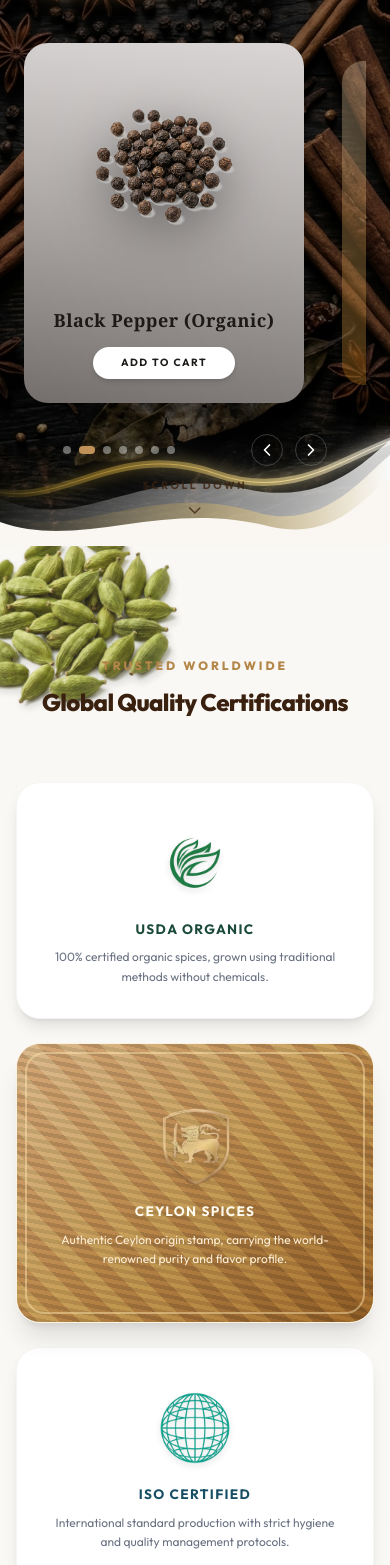
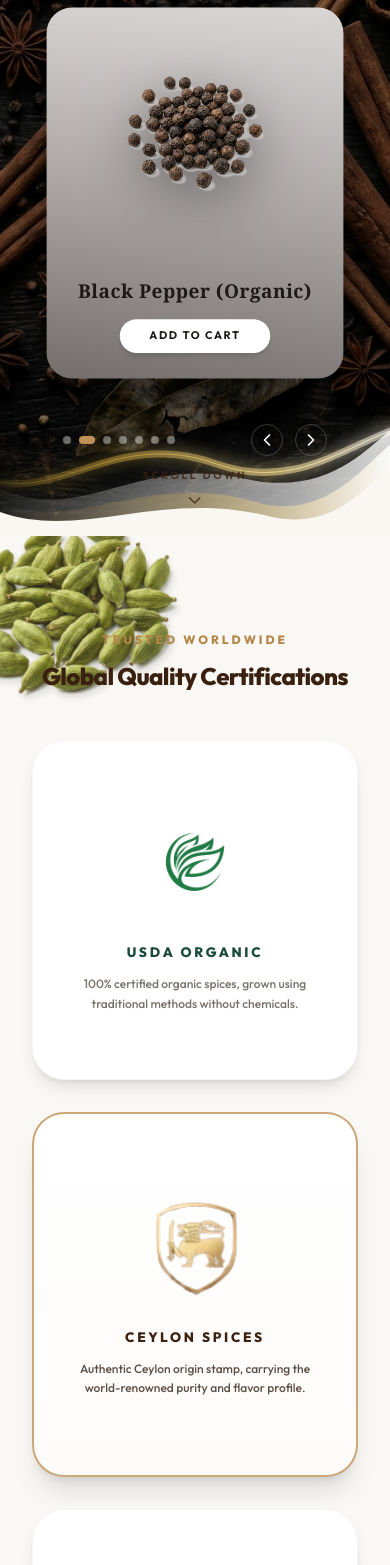
Before and after one commit to Deneth0077/Ceylon-Spices, a Next.js app: page / in a window 390 px wide. Shown: the part 432-1997 px from the top of the page. Built offline with nearby package versions, Linux system fonts and the light colour scheme.

Commit message:
feat: add hero section with product slider to home page

```diff
--- a/src/app/page.tsx
+++ b/src/app/page.tsx
@@ -45,7 +45,9 @@ const slideInRight = {
 };
 
 export default function Home() {
-  const [sliderIndex, setSliderIndex] = useState(0);
+  const [sliderIndex, setSliderIndex] = useState(7); // Start at index 7 (middle copy)
+  const [isTransitioning, setIsTransitioning] = useState(true);
+
   const heroProducts = [
     {
       id: "cinnamon",
@@ -112,20 +114,44 @@ export default function Home() {
     }
   ];
 
+  // Tripled list for infinite scrolling
+  const tripledProducts = [...heroProducts, ...heroProducts, ...heroProducts];
+
   const handleNext = () => {
-    setSliderIndex((prev) => (prev + 1) % heroProducts.length);
+    if (!isTransitioning) return;
+    setSliderIndex((prev) => prev + 1);
   };
 
   const handlePrev = () => {
-    setSliderIndex((prev) => (prev - 1 + heroProducts.length) % heroProducts.length);
+    if (!isTransitioning) return;
+    setSliderIndex((prev) => prev - 1);
+  };
+
+  const handleTransitionEnd = () => {
+    if (sliderIndex >= 14) {
+      setIsTransitioning(false);
+      setSliderIndex(sliderIndex - 7);
+    } else if (sliderIndex < 7) {
+      setIsTransitioning(false);
+      setSliderIndex(sliderIndex + 7);
+    }
   };
 
   useEffect(() => {
+    if (!isTransitioning) {
+      const timer = setTimeout(() => {
+        setIsTransitioning(true);
+      }, 50);
+      return () => clearTimeout(timer);
+    }
+  }, [isTransitioning]);
+
+  useEffect(() => {
     const timer = setInterval(() => {
-      setSliderIndex((prev) => (prev + 1) % heroProducts.length);
-    }, 3500);
+      setSliderIndex((prev) => prev + 1);
+    }, 3800);
     return () => clearInterval(timer);
-  }, [heroProducts.length]);
+  }, [sliderIndex]);
 
   return (
     <div className="w-full flex flex-col bg-white overflow-x-hidden">
@@ -189,7 +215,7 @@ export default function Home() {
         </div>
 
         {/* Main Content Split Layout */}
-        <div className="relative max-w-6xl mx-auto px-6 sm:px-12 md:px-16 w-full z-20 grid grid-cols-1 lg:grid-cols-12 gap-10 lg:gap-16 items-center">
+        <div className="relative max-w-6xl mx-auto px-6 sm:px-12 md:px-16 w-full z-20 grid grid-cols-1 lg:grid-cols-12 gap-10 lg:gap-16 items-center mt-[-30px] md:mt-[-70px]">
 
           {/* Left Text Column */}
           <div className="lg:col-span-6 flex flex-col justify-center text-left pointer-events-auto">
@@ -230,26 +256,35 @@ export default function Home() {
           {/* Right Product Slider Column */}
           <div className="lg:col-span-6 w-full flex flex-col items-center lg:items-start relative pointer-events-auto overflow-visible">
             {/* Carousel Container */}
-            <div className="relative w-full overflow-hidden h-[390px] flex items-center">
+            <div className="relative w-full overflow-hidden h-[410px] flex items-center">
               <div
-                className="flex gap-6 transition-transform duration-700 ease-out"
-                style={{ transform: `translateX(-${sliderIndex * 304}px)` }}
+                onTransitionEnd={handleTransitionEnd}
+                className="flex gap-6"
+                style={{
+                  transform: `translateX(-${sliderIndex * 304}px)`,
+                  transition: isTransitioning ? 'transform 700ms cubic-bezier(0.16, 1, 0.3, 1)' : 'none',
+                  paddingLeft: 'calc(50% - 140px)'
+                }}
               >
-                {heroProducts.map((p, idx) => {
+                {tripledProducts.map((p, idx) => {
                   const isActive = idx === sliderIndex;
                   return (
                     <div
-                      key={p.id}
-                      className={`w-[280px] h-[360px] rounded-[24px] p-6 flex flex-col items-center justify-between shadow-2xl transition-all duration-700 relative overflow-hidden bg-gradient-to-b ${p.bgClass} ${isActive ? 'scale-100 opacity-100' : 'scale-90 opacity-30 pointer-events-none'}`}
+                      key={`${p.id}-${idx}`}
+                      className={`w-[280px] h-[350px] rounded-[24px] p-6 flex flex-col items-center justify-between shadow-2xl transition-all duration-700 ease-out relative overflow-hidden bg-gradient-to-b ${p.bgClass} ${
+                        isActive
+                          ? 'scale-[1.06] opacity-100 z-20 translate-y-[-10px] shadow-[0_25px_50px_rgba(0,0,0,0.4)]'
+                          : 'scale-90 opacity-25 z-10 translate-y-0 shadow-md pointer-events-none'
+                      }`}
                     >
                       {/* Ambient shine overlay */}
                       <div className="absolute inset-0 bg-gradient-to-tr from-white/0 via-white/10 to-white/20 pointer-events-none" />
 
-                      <div className="w-full h-[180px] relative flex items-center justify-center mt-2 z-10">
+                      <div className="w-full h-[170px] relative flex items-center justify-center mt-2 z-10">
                         <TransparentImage
                           src={p.image}
                           alt={p.title}
-                          className="w-auto h-[150px] object-contain drop-shadow-[0_15px_25px_rgba(0,0,0,0.35)]"
+                          className="w-auto h-[140px] object-contain drop-shadow-[0_15px_25px_rgba(0,0,0,0.35)]"
                           threshold={p.threshold}
                         />
                       </div>
@@ -270,20 +305,26 @@ export default function Home() {
             <div className="flex items-center justify-between w-[280px] mt-4 px-2">
               {/* Pagination Dots */}
               <div className="flex gap-2">
-                {heroProducts.map((_, idx) => (
+                {heroProducts.map((_, idx) => {
+                  const isDotActive = idx === (sliderIndex % 7);
+                  return (
                     <button
                       key={idx}
-                    onClick={() => setSliderIndex(idx)}
-                    className={`w-2 h-2 rounded-full transition-all duration-300 ${idx === sliderIndex ? 'bg-[#c09257] w-4' : 'bg-white/40'}`}
+                      onClick={() => {
+                        if (!isTransitioning) return;
+                        setSliderIndex(idx + 7);
+                      }}
+                      className={`w-2 h-2 rounded-full transition-all duration-300 cursor-pointer ${isDotActive ? 'bg-[#c09257] w-4' : 'bg-white/40'}`}
                     />
-                ))}
+                  );
+                })}
               </div>
 
               {/* Arrow Buttons */}
               <div className="flex gap-3">
                 <button
                   onClick={handlePrev}
-                  className="w-8 h-8 rounded-full border border-white/20 flex items-center justify-center text-white hover:bg-white/10 hover:border-white/40 transition-all duration-300"
+                  className="w-8 h-8 rounded-full border border-white/20 flex items-center justify-center text-white hover:bg-white/10 hover:border-white/40 transition-all duration-300 cursor-pointer"
                 >
                   <svg className="w-4 h-4 stroke-white stroke-[2.5] fill-none" viewBox="0 0 24 24">
                     <path strokeLinecap="round" strokeLinejoin="round" d="M15.75 19.5L8.25 12l7.5-7.5" />
@@ -291,7 +332,7 @@ export default function Home() {
                 </button>
                 <button
                   onClick={handleNext}
-                  className="w-8 h-8 rounded-full border border-white/20 flex items-center justify-center text-white hover:bg-white/10 hover:border-white/40 transition-all duration-300"
+                  className="w-8 h-8 rounded-full border border-white/20 flex items-center justify-center text-white hover:bg-white/10 hover:border-white/40 transition-all duration-300 cursor-pointer"
                 >
                   <svg className="w-4 h-4 stroke-white stroke-[2.5] fill-none" viewBox="0 0 24 24">
                     <path strokeLinecap="round" strokeLinejoin="round" d="M8.25 4.5l7.5 7.5-7.5 7.5" />
@@ -339,7 +380,7 @@ export default function Home() {
       </section>
 
       {/* Certifications Section */}
-      <section id="certifications" className="py-28 bg-[#faf8f5] relative z-10 overflow-hidden">
+      <section id="certifications" className="py-24 bg-[#faf8f5] relative z-10 overflow-hidden">
         {/* Floating background decorative spice elements (Mockup Spices) */}
         <div className="absolute -top-14 -left-14 w-64 h-64 md:w-80 md:h-80 pointer-events-none opacity-90 select-none z-0">
           <TransparentImage
@@ -359,21 +400,13 @@ export default function Home() {
           />
         </div>
 
-        {/* Bottom Left Stylized Brand "N" */}
-        <div className="absolute bottom-6 left-8 font-serif text-3xl font-bold text-[#c09257]/20 select-none z-0">
-          N
-        </div>
-
-        {/* Subtle Watermark Patterns */}
-        <div className="absolute inset-0 opacity-[0.03] pointer-events-none z-0 bg-[radial-gradient(#8d5b24_1px,transparent_1px)] [background-size:32px_32px]" />
-
         <div className="max-w-6xl mx-auto px-4 text-center relative z-10">
           <motion.div
             initial="hidden"
             whileInView="visible"
             viewport={{ once: true, margin: "-100px" }}
             variants={staggerContainer}
-            className="mb-16"
+            className="mb-12"
           >
             <motion.span
               variants={fadeInUp}
@@ -389,113 +422,90 @@ export default function Home() {
             </motion.h2>
           </motion.div>
 
-          {/* Desktop Layout (Unified capsule image with text overlays) */}
+          {/* Native HTML/CSS Cards Grid with Real CSS Shadows and Hover Pop-Up/Lift Effects */}
+          <div className="grid grid-cols-1 md:grid-cols-3 gap-8 max-w-5xl mx-auto z-10 relative mt-12 px-4 items-center">
+
+            {/* USDA Organic Card */}
             <motion.div
               initial="hidden"
               whileInView="visible"
               viewport={{ once: true }}
               variants={fadeInUp}
-            className="hidden md:block relative w-full max-w-[940px] mx-auto z-10 pb-10"
+              className="bg-white rounded-[32px] border border-stone-100 p-8 flex flex-col items-center justify-center text-center shadow-lg transition-all duration-500 hover:-translate-y-2 hover:shadow-2xl group cursor-pointer relative overflow-hidden h-[340px]"
             >
-            {/* Certifications Banner Container */}
-            <div className="relative w-full h-[460px] z-10">
-              {/* Background Image */}
+              <div className="absolute inset-0 bg-gradient-to-b from-[#1a4a38]/0 to-[#1a4a38]/[0.02] opacity-0 group-hover:opacity-100 transition-opacity duration-500 pointer-events-none" />
+              <div className="w-28 h-28 relative mb-6 flex items-center justify-center">
                 <Image
-                src="/images/certifications_banner.png"
-                alt="Quality Certifications Background"
+                  src="/images/cert_leaf.png"
+                  alt="USDA Organic"
                   fill
-                className="object-cover scale-[1.02] mix-blend-multiply"
-                style={{ objectPosition: "center 50%" }}
+                  className="object-contain transition-transform duration-500 group-hover:scale-105"
                 />
-
-              {/* Text content overlays positioned exactly over the bottom halves of the three panels */}
-              <div className="absolute inset-0 flex items-end pb-12 z-20">
-                {/* Left Text (USDA Organic) */}
-                <div className="w-[30%] ml-[3%] flex flex-col items-center text-center px-4">
-                  <span className="font-bold text-[0.85rem] tracking-widest text-[#1a4a38] mb-1.5 font-sans">
+              </div>
+              <span className="font-extrabold text-[0.85rem] sm:text-[0.9rem] tracking-[0.2em] text-[#1a4a38] uppercase mb-3 font-sans">
                 USDA ORGANIC
               </span>
-                  <p className="text-[0.65rem] text-gray-500 font-sans leading-relaxed max-w-[220px]">
-                    100% certified organic spices, grown using traditional methods without chemicals.
-                  </p>
-                </div>
-
-                {/* Middle Text (Ceylon Spices) */}
-                <div className="w-[34%] mx-[1%] flex flex-col items-center text-center px-6">
-                  <span className="font-bold text-[0.85rem] tracking-widest text-[#ffe8b3] mb-1.5 font-sans drop-shadow-md">
-                    CEYLON SPICES
-                  </span>
-                  <p className="text-[0.65rem] text-[#ffeed4] font-sans leading-relaxed max-w-[240px] drop-shadow-sm">
-                    Authentic Ceylon origin stamp, carrying the world-renowned purity and flavor profile.
-                  </p>
-                </div>
-
-                {/* Right Text (ISO Certified) */}
-                <div className="w-[30%] mr-[3%] flex flex-col items-center text-center px-4">
-                  <span className="font-bold text-[0.85rem] tracking-widest text-[#164e63] mb-1.5 font-sans">
-                    ISO CERTIFIED
-                  </span>
-                  <p className="text-[0.65rem] text-gray-500 font-sans leading-relaxed max-w-[220px]">
-                    International standard production with strict hygiene and quality management protocols.
-                  </p>
-                </div>
-              </div>
-            </div>
-          </motion.div>
-
-          {/* Mobile Layout (Stacked fallback cards) */}
-          <motion.div
-            variants={staggerContainer}
-            initial="hidden"
-            whileInView="visible"
-            viewport={{ once: true }}
-            className="flex flex-col gap-6 md:hidden w-full relative z-30 max-w-sm mx-auto pb-10"
-          >
-            {/* USDA Organic Card */}
-            <motion.div variants={fadeInUp} className="w-full bg-white rounded-3xl shadow-lg flex flex-col items-center justify-center p-8 border border-stone-100">
-              <div className="w-24 h-24 flex items-center justify-center mb-2 relative">
-                <TransparentImage src="/images/cert_leaf.png" alt="USDA Organic" className="w-full h-full object-contain drop-shadow-md" />
-              </div>
-              <span className="font-bold text-[0.85rem] tracking-widest text-[#1a4a38] mb-2">USDA ORGANIC</span>
-              <p className="text-[0.75rem] text-gray-500 text-center leading-relaxed">
+              <p className="text-[0.75rem] sm:text-[0.8rem] text-stone-500 font-medium font-sans leading-relaxed max-w-[240px]">
                 100% certified organic spices, grown using traditional methods without chemicals.
               </p>
             </motion.div>
 
-            {/* Ceylon Spices Card */}
-            <motion.div variants={fadeInUp} className="w-full h-[280px] rounded-3xl shadow-xl flex flex-col items-center justify-center p-8 border border-[#ffe8b3]/30 relative overflow-hidden">
-              <div className="absolute inset-0 bg-gradient-to-br from-[#d4a877] via-[#ba874a] to-[#8d5b24]" />
-              <div className="absolute inset-0 opacity-[0.12] mix-blend-multiply pointer-events-none" style={{ backgroundImage: "repeating-linear-gradient(11deg, transparent, transparent 4px, rgba(0,0,0,1) 4px, rgba(0,0,0,1) 8px)" }} />
-              <div className="absolute inset-0 opacity-20 mix-blend-overlay pointer-events-none" style={{ backgroundImage: "repeating-linear-gradient(45deg, transparent, transparent 15px, rgba(255,255,255,1) 15px, rgba(255,255,255,1) 30px)" }} />
-              <div className="absolute inset-2 border-[2px] border-[#ffe8b3]/45 pointer-events-none" style={{ borderRadius: "20px" }} />
-
-              <div className="relative z-10 flex flex-col items-center">
-                <div className="w-20 h-24 relative mb-2 flex items-center justify-center z-10">
-                  <TransparentImage src="/images/shiield%20logo.png" alt="Ceylon Spices Logo" className="w-full h-full object-contain drop-shadow-md" threshold={240} />
+            {/* Ceylon Spices Card (Middle Featured Card) */}
+            <motion.div
+              initial="hidden"
+              whileInView="visible"
+              viewport={{ once: true }}
+              variants={fadeInUp}
+              className="bg-white rounded-[32px] border-2 border-[#c09257]/80 p-8 flex flex-col items-center justify-center text-center shadow-xl transition-all duration-500 hover:-translate-y-2 hover:shadow-2xl hover:shadow-amber-500/10 group cursor-pointer relative overflow-hidden h-[365px] md:mt-[-10px]"
+            >
+              <div className="absolute inset-0 bg-gradient-to-b from-[#c09257]/0 to-[#c09257]/[0.03] pointer-events-none" />
+              <div className="w-24 h-28 relative mb-6 flex items-center justify-center">
+                <Image
+                  src="/images/shiield logo.png"
+                  alt="Ceylon Spices"
+                  fill
+                  className="object-contain transition-transform duration-500 group-hover:scale-105"
+                />
               </div>
-                <span className="font-bold text-[0.85rem] tracking-widest text-[#fffbee] mb-2 drop-shadow-md">CEYLON SPICES</span>
-                <p className="text-[0.75rem] text-[#ffeed4] text-center leading-relaxed drop-shadow-sm px-2">
+              <span className="font-extrabold text-[0.85rem] sm:text-[0.9rem] tracking-[0.2em] text-[#3a200e] uppercase mb-3 font-sans">
+                CEYLON SPICES
+              </span>
+              <p className="text-[0.75rem] sm:text-[0.8rem] text-[#5a4d44] font-medium font-sans leading-relaxed max-w-[240px]">
                 Authentic Ceylon origin stamp, carrying the world-renowned purity and flavor profile.
               </p>
-              </div>
             </motion.div>
 
             {/* ISO Certified Card */}
-            <motion.div variants={fadeInUp} className="w-full bg-white rounded-3xl shadow-lg flex flex-col items-center justify-center p-8 border border-stone-100">
-              <div className="w-24 h-24 flex items-center justify-center mb-2 relative">
-                <TransparentImage src="/images/cert_globe.png" alt="ISO Certified" className="w-full h-full object-contain drop-shadow-md" />
+            <motion.div
+              initial="hidden"
+              whileInView="visible"
+              viewport={{ once: true }}
+              variants={fadeInUp}
+              className="bg-white rounded-[32px] border border-stone-100 p-8 flex flex-col items-center justify-center text-center shadow-lg transition-all duration-500 hover:-translate-y-2 hover:shadow-2xl group cursor-pointer relative overflow-hidden h-[340px]"
+            >
+              <div className="absolute inset-0 bg-gradient-to-b from-[#164e63]/0 to-[#164e63]/[0.02] opacity-0 group-hover:opacity-100 transition-opacity duration-500 pointer-events-none" />
+              <div className="w-28 h-28 relative mb-6 flex items-center justify-center">
+                <Image
+                  src="/images/cert_globe.png"
+                  alt="ISO Certified"
+                  fill
+                  className="object-contain transition-transform duration-500 group-hover:scale-105"
+                />
               </div>
-              <span className="font-bold text-[0.85rem] tracking-widest text-[#164e63] mb-2">ISO CERTIFIED</span>
-              <p className="text-[0.75rem] text-gray-500 text-center leading-relaxed">
+              <span className="font-extrabold text-[0.85rem] sm:text-[0.9rem] tracking-[0.2em] text-[#164e63] uppercase mb-3 font-sans">
+                ISO CERTIFIED
+              </span>
+              <p className="text-[0.75rem] sm:text-[0.8rem] text-stone-500 font-medium font-sans leading-relaxed max-w-[240px]">
                 International standard production with strict hygiene and quality management protocols.
               </p>
             </motion.div>
-          </motion.div>
+
+          </div>
         </div>
       </section>
 
       {/* Featured Products Showcase */}
-      <section className="py-24 relative overflow-hidden z-10">
+      <section id="products" className="py-24 relative overflow-hidden z-10">
 
         {/* Paper texture section background */}
         <div className="absolute inset-0 z-0 pointer-events-none">
```
Also changed, not shown: public/images/nutmeg_mace.png (deleted). Lines whose indentation alone changed are shown as unchanged.
